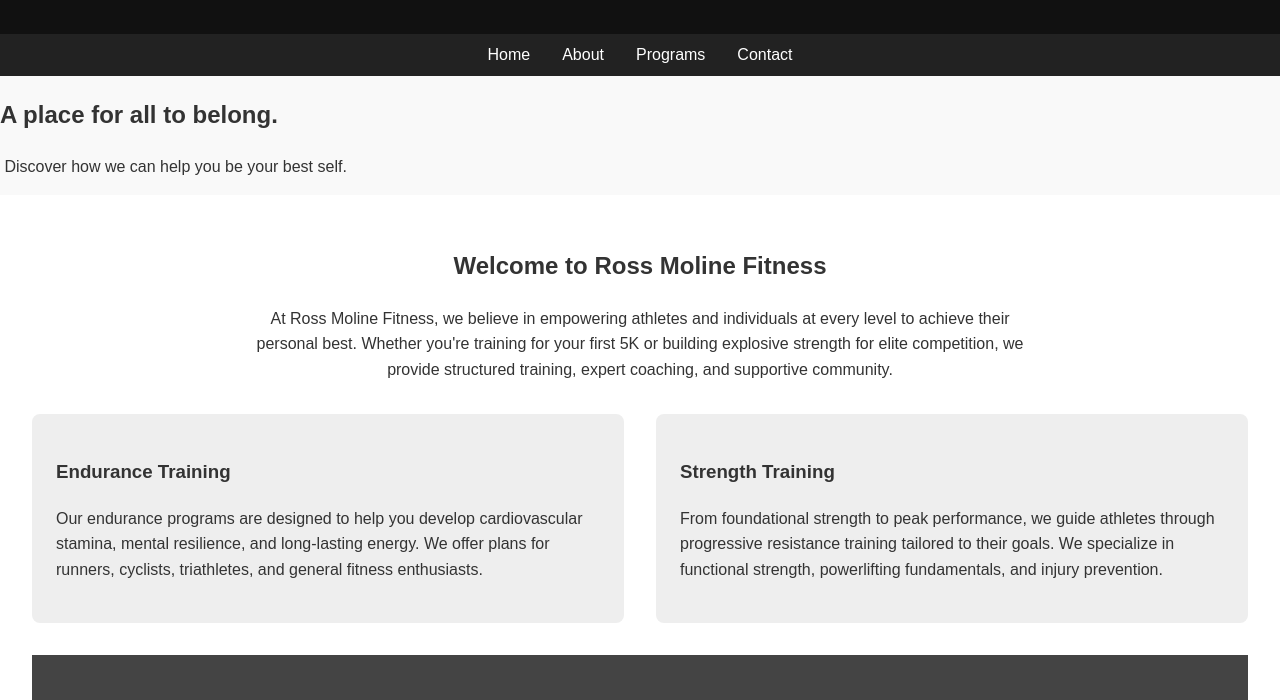
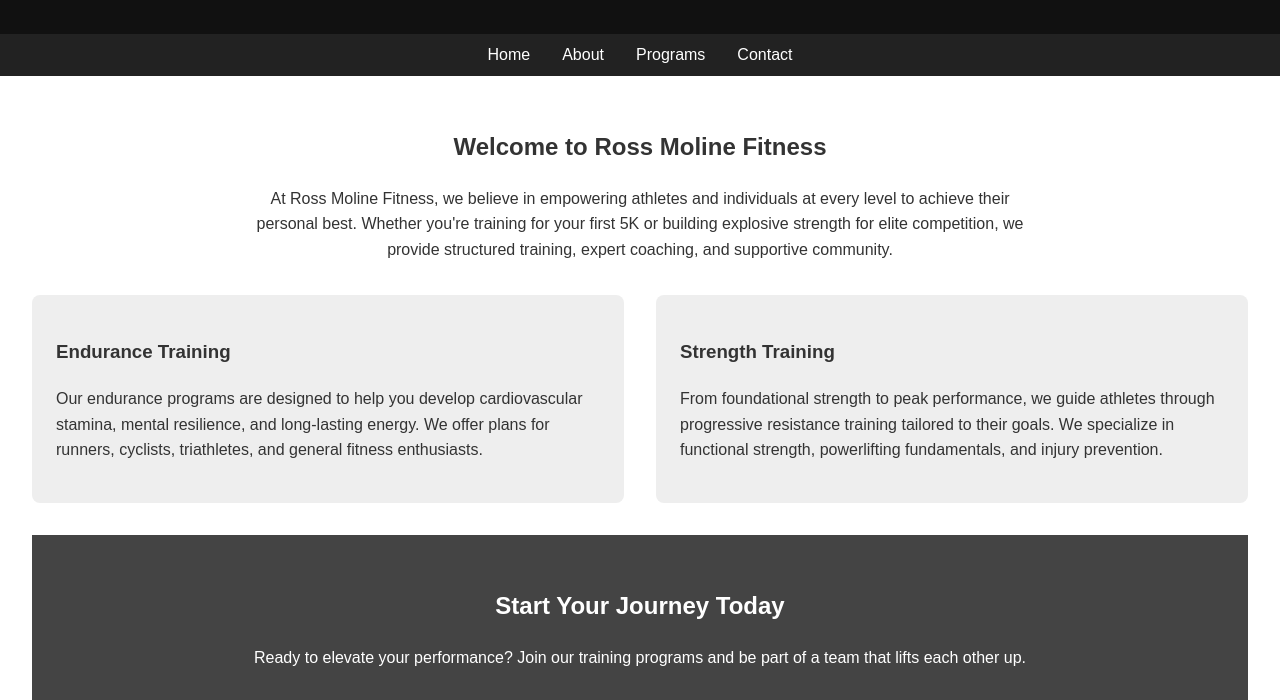
Before and after one commit to Noah00007/ross-moline-fitness, a plain HTML site: page index.html in a window 1280 px wide. Shown: the part 92-792 px from the top of the page. Drawn offline with Linux system fonts and the light colour scheme.

Commit message:
Update index.html

```diff
--- a/index.html
+++ b/index.html
@@ -18,24 +18,6 @@
     <a href= "#summer-camp">Programs</a>
     <a href="#">Contact</a>
   </nav>
-
-  <div class="banner-wrapper wrapper-content">
-    <div class="container">
-      <div class="position-relative hero_banner-content">
-        <div class="chevron">
-          <!-- SVG chevron stays the same -->
-        </div>
-        <div class="row">
-          <div class="col col-lg-12 text-white text-align-left p-4 p-md-0" role="region" aria-label="Hero Banner">
-            <h2 class="block-title">A place for all to belong.</h2>
-            <div class="hero_banner-body lead">
-              <p>&nbsp;Discover how we can help you be your best self.</p>
-            </div>
-          </div>
-        </div>
-      </div>
-    </div>
-  </div>
 
   <main>
     <section class="intro">
```
